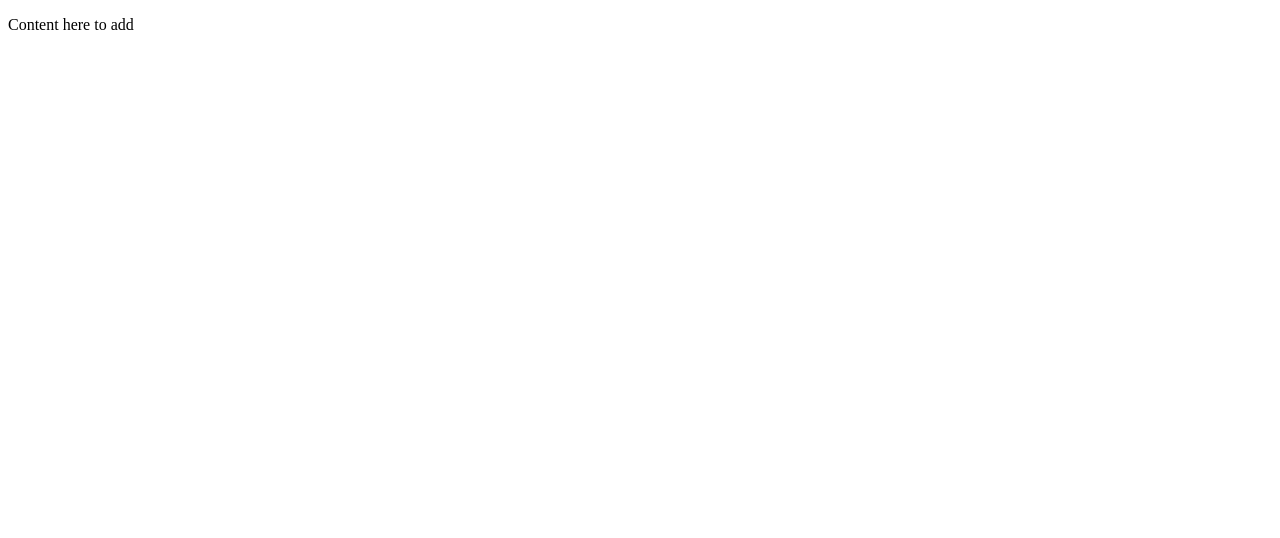
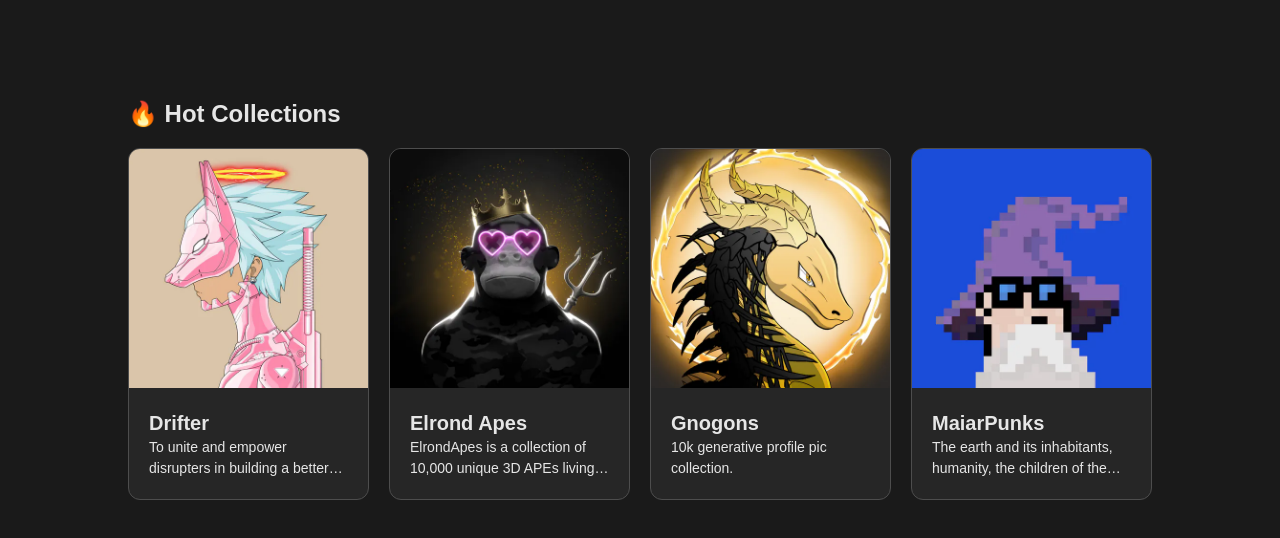
Before and after one commit to treycwong/csspen, a plain HTML site: page 01_DeadRare/index.html in a window 1280 px wide. Drawn offline with Linux system fonts and the light colour scheme.

Commit message:
deadrare update

```diff
--- a/01_DeadRare/index.html
+++ b/01_DeadRare/index.html
@@ -4,9 +4,42 @@
     <meta charset="UTF-8">
     <meta http-equiv="X-UA-Compatible" content="IE=edge">
     <meta name="viewport" content="width=device-width, initial-scale=1.0">
-    <title>Grid 01 - DeadRare</title>
+    <link rel="stylesheet" href="./style.css" />
+    <title>01_DeadRare</title>
 </head>
 <body>
-    <p>Content here to add</p>
+    <div class="container">
+        <h2 class="heading">🔥 Hot Collections</h2>
+        <div class="card__grid">
+            <div class="card">
+                <img src="img/Drifters.png" alt="drifter" class="card__img"/>
+                <div class="card__content">
+                    <h3 class="card__title">Drifter</h3>
+                    <p class="card__text">To unite and empower disrupters in building a better reality.</p>
+                </div>
+            </div>
+            <div class="card">
+                <img src="img/ElrondApes.png" alt="drifter" class="card__img"/>
+                <div class="card__content">
+                    <h3 class="card__title">Elrond Apes</h3>
+                    <p class="card__text">ElrondApes is a collection of 10,000 unique 3D APEs living on the Elrond Blockchain.</p>
+                </div>
+            </div>
+            <div class="card">
+                <img src="img/Gnogen.png" alt="drifter" class="card__img"/>
+                <div class="card__content">
+                    <h3 class="card__title">Gnogons</h3>
+                    <p class="card__text">10k generative profile pic collection.</p>
+                </div>
+            </div>
+            <div class="card">
+                <img src="img/MaiarPunks.png" alt="drifter" class="card__img"/>
+                <div class="card__content">
+                    <h3 class="card__title">MaiarPunks</h3>
+                    <p class="card__text">The earth and its inhabitants, humanity, the children of the Andurin, have become corrupted by the power of the Chaldur.</p>
+                </div>
+            </div>
+        </div>
+    </div>
 </body>
 </html>
--- /dev/null
+++ b/01_DeadRare/style.css
@@ -0,0 +1,124 @@
+* {
+    margin: 0;
+    padding: 0;
+    box-sizing: border-box;
+    text-decoration: none;
+    outline: none;
+}
+
+html {
+    font-size: 62.5%; /* 1 rem = 10px */
+}
+
+body {
+    font-family: sans-serif !important;
+    background-color: #1A1A1A;
+    color: #E6E6E6;
+}
+
+h2 {
+    font-size: 2.4rem;
+}
+
+h3 {
+    font-size: 2rem;
+}
+
+p {
+    font-size: 1.4rem;
+}
+
+/* Convert px to vh/vw: https://khaledkzy.github.io/pixel-vh-vw-converter/ */
+.container {
+    width: 80vw;
+    margin-inline: auto;
+    padding-top: 10rem;
+}
+
+.heading {
+    margin-bottom: 2rem;
+}
+
+.card {
+    background-color: #262626;
+    border: 1px solid #4D4D4D;
+    border-radius: 1.2rem;
+    box-sizing: border-box;
+    overflow: hidden;
+    cursor: pointer;
+    transition: all 0.2s ease 0s;
+}
+
+.card:hover {
+    transform: translate3d(0px, -1px, 0px); /* Elevate */
+    box-shadow: 0px 4px 6px rgba(68, 68, 68, 0.15),
+                0px 8px 12px rgba(68, 68, 68, 0.15);
+}
+
+.card__grid {
+    display: grid;
+    grid-template-columns: 1fr 1fr 1fr 1fr;
+    gap: 2rem;
+}
+
+.card__img {
+    width: 100%;
+    aspect-ratio: 1 / 1;
+    object-fit: cover;
+}
+
+.card__content {
+    padding: 2rem;
+}
+
+.card__title {
+    line-height: 2.7rem;
+}
+
+.card__text {
+   overflow: hidden;
+   text-overflow: ellipsis;
+   display: -webkit-box;
+   -webkit-line-clamp: 2; /* number of lines to show */
+           line-clamp: 2;
+   -webkit-box-orient: vertical;
+   line-height: 2.1rem;
+}
+
+/* Responsive */
+@media(max-width: 768px) {
+    .card__grid {
+        grid-template-columns: 1fr;
+        gap: 2rem;
+    }
+    .card {
+        display: flex;
+        height: 25vh;
+    }
+    .card__img {
+        width: 40%;
+    }
+    .card__content {
+        width: 60%;
+    }
+}
+
+@media(max-width: 375px) {
+    .card {
+        height: 14vh;
+    }
+    .card:hover {
+        box-shadow: 0px 2px 4px rgba(68, 68, 68, 0.15),
+                    0px 4px 8px rgba(68, 68, 68, 0.15);
+    }
+    .card__img {
+        width: 40%;
+    }
+    .card__content {
+        width: 60%;
+        padding: 1.8rem;
+    }
+    .card__title {
+        font-size: 1.8rem;
+    }
+}
```
